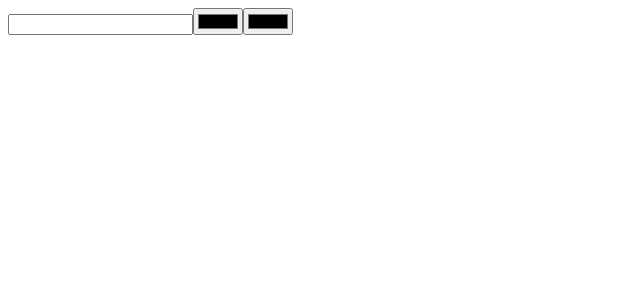
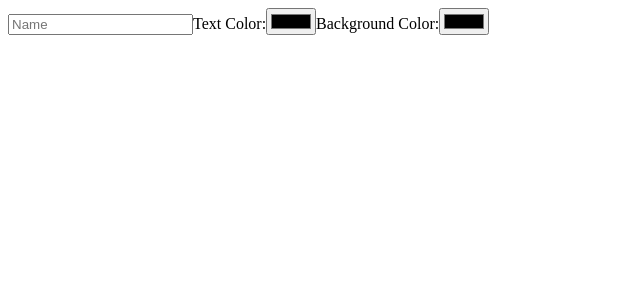
Before and after one commit to aramirezdecruz3148/react-quiz, a React app: page / in a window 1280 px wide. Shown: the top 300 px of the page, without its empty margins (0-640 px from the left). Built offline with nearby package versions, Linux system fonts and the light colour scheme.

Commit message:
made a few changes for neatness and added some labels

```diff
--- a/src/components/containers/NameTag.js
+++ b/src/components/containers/NameTag.js
@@ -10,7 +10,11 @@ export default class NameTag extends Component {
     textColor: '',
   }
   onInputChange = ({ target }) => {
-    this.setState({ [target.name]: target.value, [target.name]: target.value, [target.name]: target.value });
+    this.setState({
+      [target.name]: target.value,
+      [target.name]: target.value,
+      [target.name]: target.value
+    });
   }
 
   render() {
--- a/src/components/nametag-pieces/ColorSelector.js
+++ b/src/components/nametag-pieces/ColorSelector.js
@@ -1,11 +1,28 @@
 import React from 'react';
 import PropTypes from 'prop-types';
 
-function ColorSelector({ onBackgroundChange, onTextColorChange, textColor, backgroundColor }) {
+function ColorSelector({
+  onBackgroundChange,
+  onTextColorChange,
+  textColor,
+  backgroundColor
+}) {
   return (
     <>
-      <input name='textColor' value={textColor} type='color' onChange={onTextColorChange} />
-      <input name='backgroundColor' value={backgroundColor} type='color' onChange={onBackgroundChange} />
+      <span>Text Color:</span>
+      <input
+        name='textColor'
+        value={textColor}
+        type='color'
+        onChange={onTextColorChange}
+      />
+      <span>Background Color:</span>
+      <input
+        name='backgroundColor'
+        value={backgroundColor}
+        type='color'
+        onChange={onBackgroundChange}
+      />
     </>
   );
 }
--- a/src/components/nametag-pieces/TextSelector.js
+++ b/src/components/nametag-pieces/TextSelector.js
@@ -4,7 +4,12 @@ import PropTypes from 'prop-types';
 function TextSelector({ text, onTextChange }) {
   return (
   <>
-    <input type='text' name='text' value={text} onChange={onTextChange} />
+    <input
+      type='text'
+      name='text'
+      placeholder='Name'
+      value={text}
+      onChange={onTextChange} />
   </>
   );
 }
```
Also changed, not shown: 2 other files (tests, documents, lock files or other folders).
